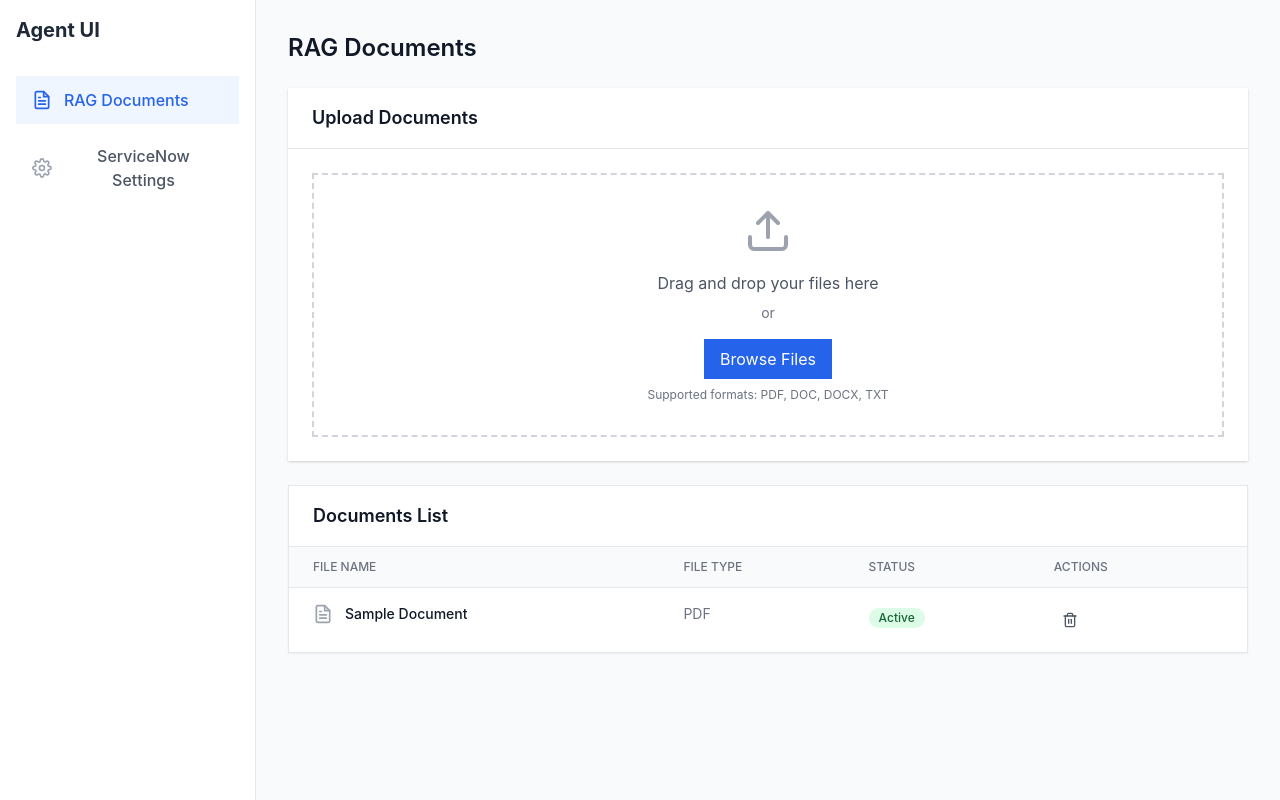
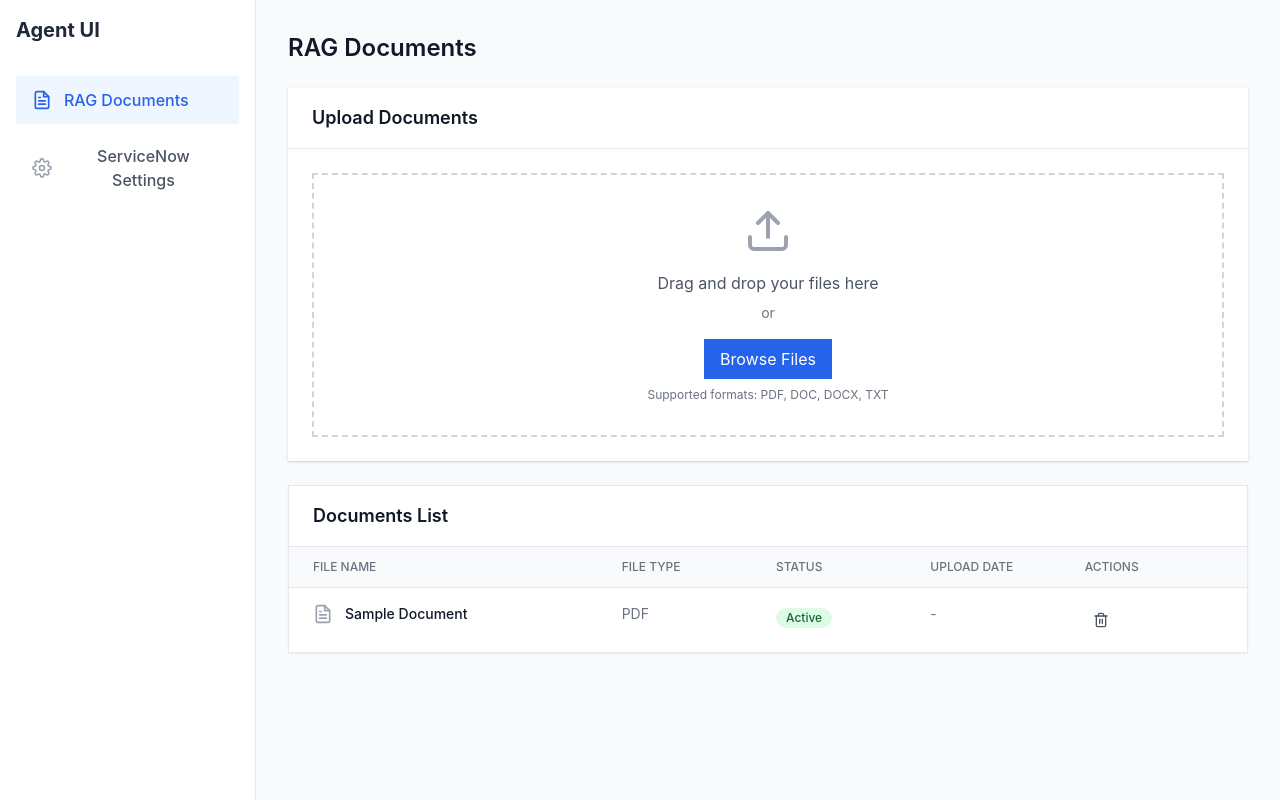
Before and after one commit to aora-developer/proto_agent_frontend, a React (Create React App) app: page / in a window 1280 px wide. Built offline with nearby package versions, Linux system fonts and the light colour scheme.

Commit message:
Added UpdateTime to fileList

```diff
--- a/src/components/fileList.js
+++ b/src/components/fileList.js
@@ -44,10 +44,23 @@
     }
   };
 
-  // Cancel delete
   const handleDeleteCancel = () => {
     setIsDeleteDialogOpen(false);
     setDeleteDocumentId(null);
+  };
+
+  // Format date helper function
+  const formatDate = (dateString) => {
+    const date = new Date(dateString);
+    return date.toLocaleString('ja-JP', {
+      year: 'numeric',
+      month: '2-digit',
+      day: '2-digit',
+      hour: '2-digit',
+      minute: '2-digit',
+      second: '2-digit',
+      hour12: false
+    }).replace(/\//g, '-');
   };
 
   if (documents.length === 0) {
@@ -73,10 +86,11 @@
       <div className="min-w-full">
         {/* Table Header */}
         <div className="bg-gray-50 border-b border-gray-200">
-          <div className="grid grid-cols-5 gap-4 px-6 py-3">
+          <div className="grid grid-cols-6 gap-4 px-6 py-3">
             <div className="text-xs font-medium text-gray-500 uppercase col-span-2">File Name</div>
             <div className="text-xs font-medium text-gray-500 uppercase">File Type</div>
             <div className="text-xs font-medium text-gray-500 uppercase">Status</div>
+            <div className="text-xs font-medium text-gray-500 uppercase">Upload Date</div>
             <div className="text-xs font-medium text-gray-500 uppercase">Actions</div>
           </div>
         </div>
@@ -84,7 +98,7 @@
         {/* Table Body */}
         <div className="divide-y divide-gray-200">
           {documents.map((doc) => (
-            <div key={doc.id} className="grid grid-cols-5 gap-4 px-6 py-4 hover:bg-gray-50 transition-colors">
+            <div key={doc.id} className="grid grid-cols-6 gap-4 px-6 py-4 hover:bg-gray-50 transition-colors">
               <div className="col-span-2">
                 <button
                   onClick={() => handlePreview(doc)}
@@ -102,6 +116,9 @@
                                bg-green-100 text-green-800">
                   {doc.status}
                 </span>
+              </div>
+              <div className="text-sm text-gray-500">
+                {doc.uploadDate ? formatDate(doc.uploadDate) : '-'}
               </div>
               <div className="flex items-center">
                 <AlertDialog
```
